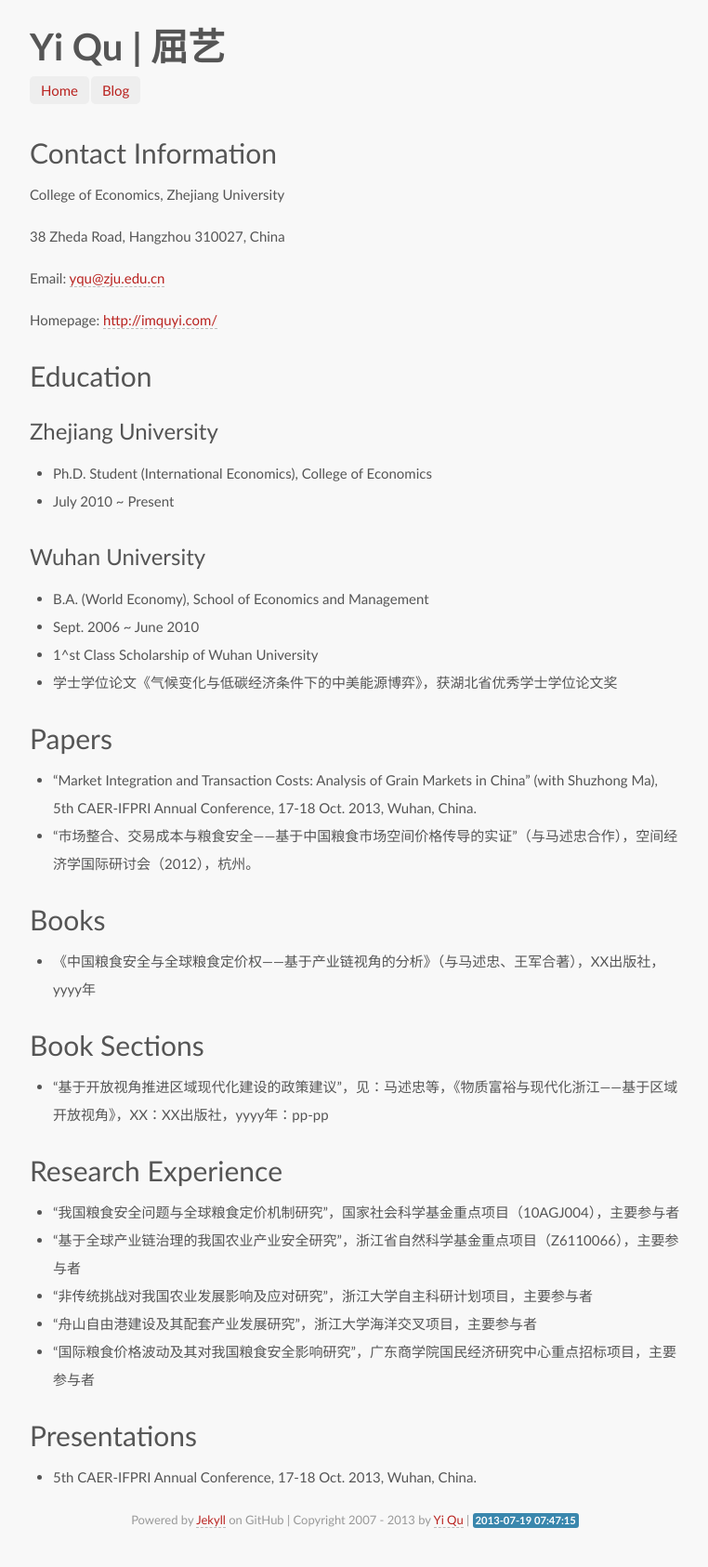
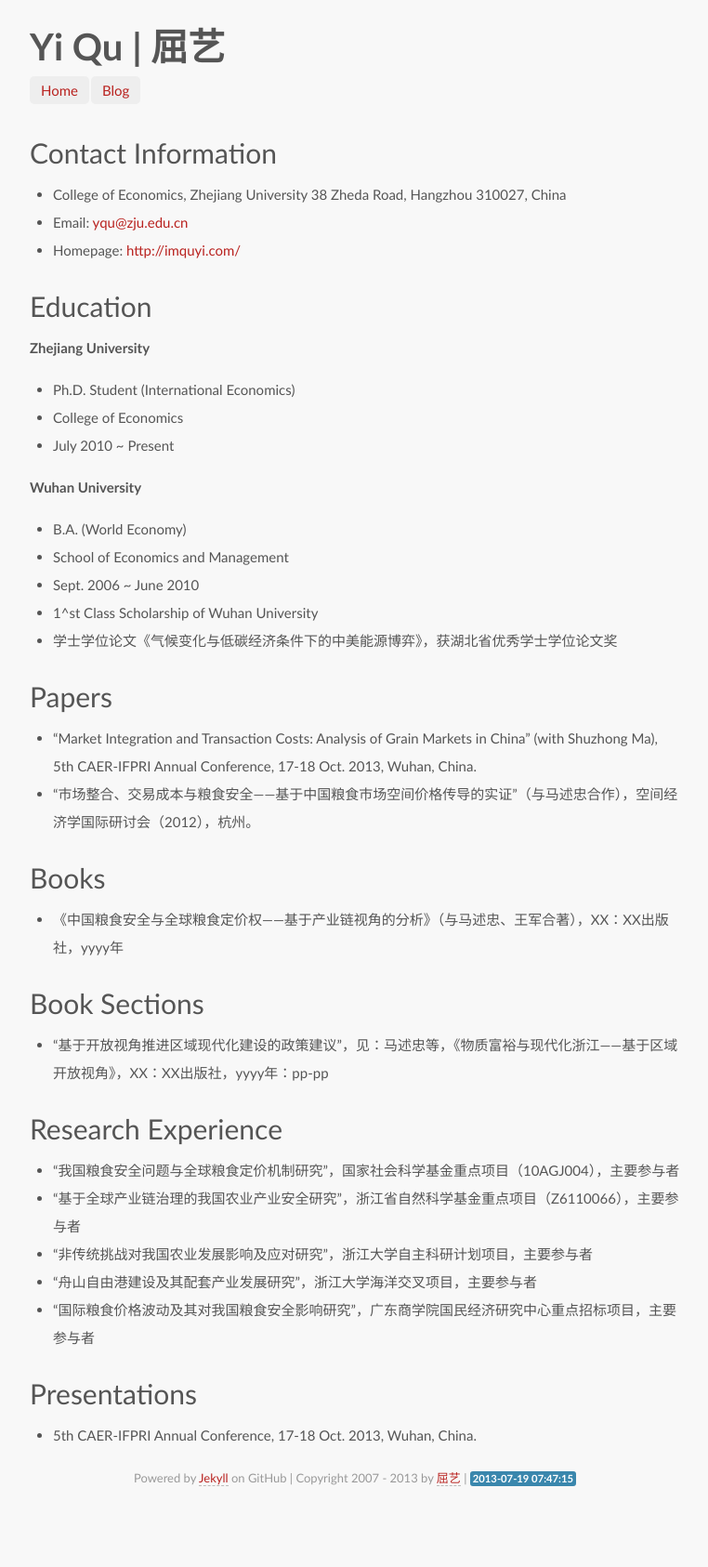
Before and after one commit to rangerqu/rangerqu.github.com, a Jekyll site: the page built from vitae/index.md, in a window 1280 px wide. Shown: the whole page at 93% size, without its empty margins (258-1020 px from the left). Built offline with Jekyll 4.4.1, drawn with Linux system fonts in a browser that asks for light colours; some web fonts are replaced; Markdown is read by kramdown in place of the engine named in the settings; after the commit the page ends 1641 px from its top, so only the background shows below that.

```diff
--- a/_layouts/home.html
+++ b/_layouts/home.html
@@ -52,7 +52,7 @@
 {% if page.avatar %} <p><img src="http://i.imgur.com/mutvY.jpg" title="Yihui Xie" align="right" /></p> {% endif %}
 {{ content }}
 <footer>
-  <p><small>Powered by <a href="https://github.com/mojombo/jekyll">Jekyll</a> on GitHub | Copyright 2007 - {{site.time | date:"%Y"}} by <a href="http://yihui.name">Yi Qu</a> | <span class="label label-info">{{site.time | date:"%Y-%m-%d %H:%M:%S"}}</span></small></p>
+  <p><small>Powered by <a href="https://github.com/mojombo/jekyll">Jekyll</a> on GitHub | Copyright 2007 - {{site.time | date:"%Y"}} by <a href="http://imquyi.com">屈艺</a> | <span class="label label-info">{{site.time | date:"%Y-%m-%d %H:%M:%S"}}</span></small></p>
 </footer>
 </div>
 </body>
--- a/vitae/index.md
+++ b/vitae/index.md
@@ -5,24 +5,23 @@ avatar: no
 
 # Contact Information
 
-College of Economics, Zhejiang University
-
-38 Zheda Road, Hangzhou 310027, China
-
-Email: <mailto:yqu@zju.edu.cn>
-
-Homepage: <http://imquyi.com/>
+- College of Economics, Zhejiang University
+	38 Zheda Road, Hangzhou 310027, China
+- Email: <mailto:yqu@zju.edu.cn>
+- Homepage: <http://imquyi.com/>
 
 # Education
 
-## Zhejiang University
+**Zhejiang University**
 
-- Ph.D. Student (International Economics), College of Economics
+- Ph.D. Student (International Economics)
+- College of Economics
 - July 2010 ~ Present
 
-## Wuhan University
+**Wuhan University**
 
-- B.A. (World Economy), School of Economics and Management
+- B.A. (World Economy)
+- School of Economics and Management
 - Sept. 2006 ~ June 2010
 - 1^st Class Scholarship of Wuhan University
 - 学士学位论文《气候变化与低碳经济条件下的中美能源博弈》，获湖北省优秀学士学位论文奖
@@ -34,7 +33,7 @@ Homepage: <http://imquyi.com/>
 
 # Books
 
-- 《中国粮食安全与全球粮食定价权——基于产业链视角的分析》（与马述忠、王军合著），XX出版社，yyyy年
+- 《中国粮食安全与全球粮食定价权——基于产业链视角的分析》（与马述忠、王军合著），XX：XX出版社，yyyy年
 
 # Book Sections
 
```
